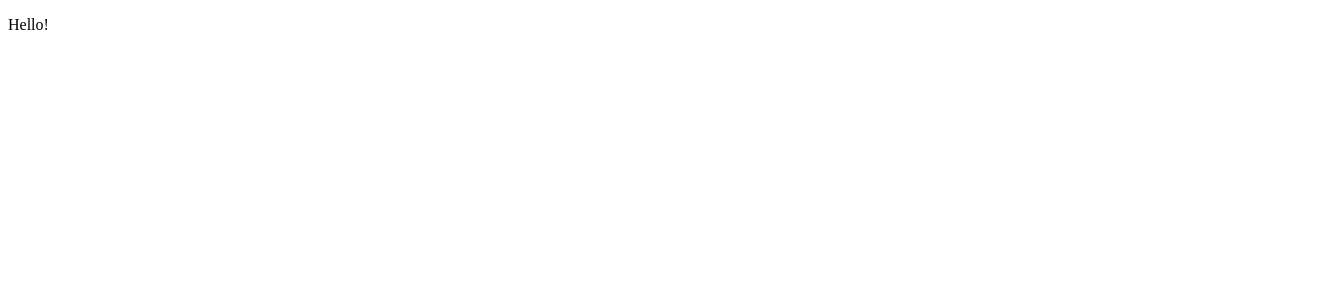
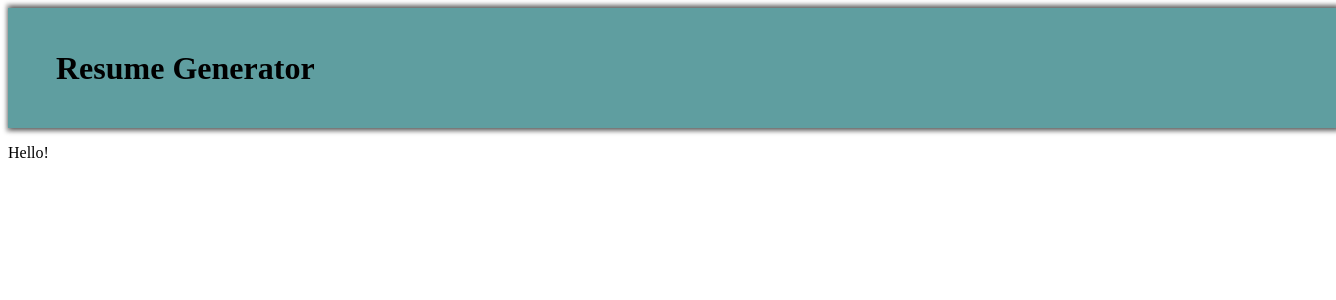
Before and after one commit to Jonathan-Evey/top-cv-project, a React (Create React App) app: page / in a window 1280 px wide. Shown: the top 300 px of the page, 1336 px wide, since content can reach past the window. Built offline with nearby package versions, Linux system fonts and the light colour scheme.

Commit message:
update from a function to a class formate to be inline with project objective

```diff
--- a/src/App.js
+++ b/src/App.js
@@ -1,9 +1,15 @@
-function App() {
-	return (
-		<div className="App">
-			<p>Hello!</p>
-		</div>
-	);
+import React, { Component } from "react";
+import Header from "./components/Header";
+
+export class App extends Component {
+	render() {
+		return (
+			<div className="App">
+        <Header />
+				<p>Hello!</p>
+			</div>
+		);
+	}
 }
 
 export default App;
```
